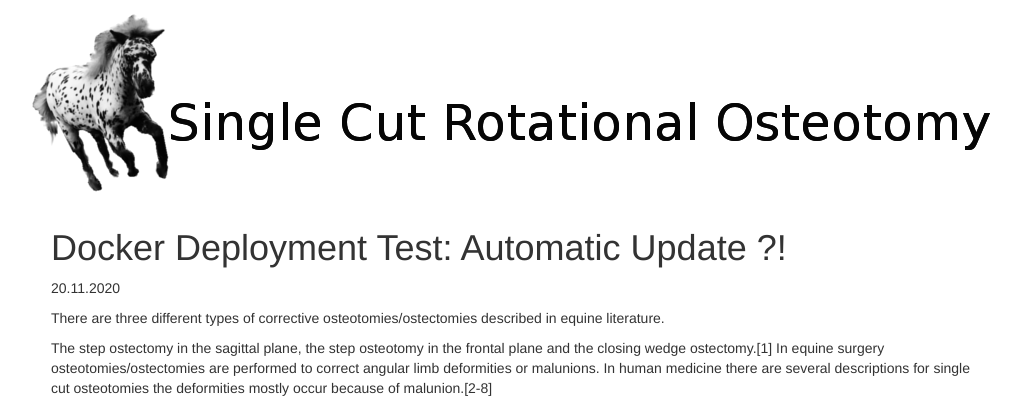
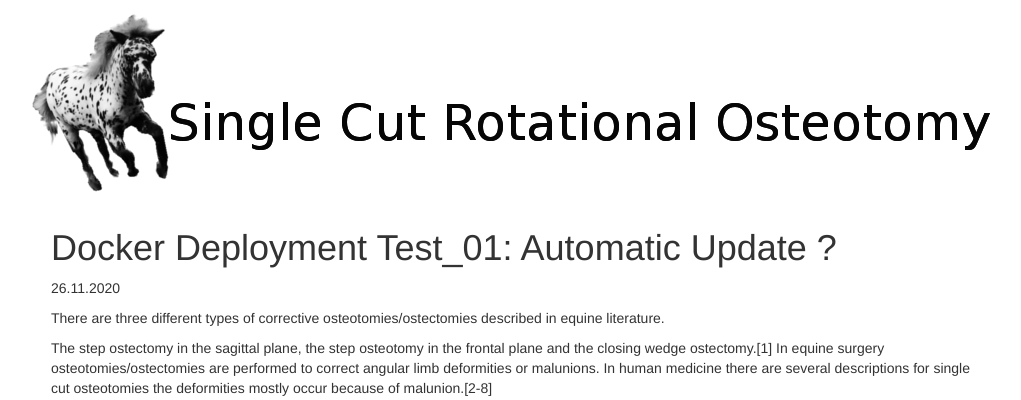
Before and after one commit to butayama/osteotomy_docker, a Flask app: template app/templates/index.html in a window 1280 px wide. Shown: the top 400 px of the page, without its empty margins (34-1055 px from the left). Run offline with Flask 2, Linux system fonts and the light colour scheme; the template is opened without the code that fills it, so the values that code supplies are empty; some libraries are stand-ins or nearby versions.

```diff
--- a/app/templates/index.html
+++ b/app/templates/index.html
@@ -5,11 +5,11 @@
 
     <div class="hero">
         <h1>
-            Docker Deployment Test: Automatic Update ?!
+            Docker Deployment Test_01: Automatic Update ?
         </h1>
 
 <p>
-20.11.2020
+26.11.2020
 </p>
 <p>There are three different types of corrective osteotomies/ostectomies described in equine literature. </p>
 
--- a/app/templates/measure.html
+++ b/app/templates/measure.html
@@ -148,7 +148,7 @@ The angle of the triangle is shown in the 3D-View. It should be about 13° and i
 <h2>ref 2</h2>
 <p>Sangeorzan BJ, Judd RP, Sangeorzan BJ: Mathematical Analysis of Single-cut Osteotomy of Complex Long Bone Deformity. J Biomech 22:1271-1278, 1989. </p>
 <h2>ref 3</h2>
-<p>Sean E. Nork, tibial Malunions, Oblique Osteotomy for Corrections of Diaphyseal Multiplanar Deformities, Aotrauma North America Webinar, McGill Division of Orthopaedic Surgery, Shriners Hospitals for Children, 2020</p>
+<p></p>
 <h2>ref 4</h2>
 <p>Dobbe JG, Pre KJ, Kloen P, et al: Computer-assisted and patient-specific 3-D planning and evaluation of a single-cut rotational Osteotomy for complex long-bone deformities. Med Biol Eng Comput 49:1363-1370, 2011.</p>
 <h2>ref 5</h2>
```
Also changed, not shown: app/static/images/sign_definitions/sagittal_front0001.png.
